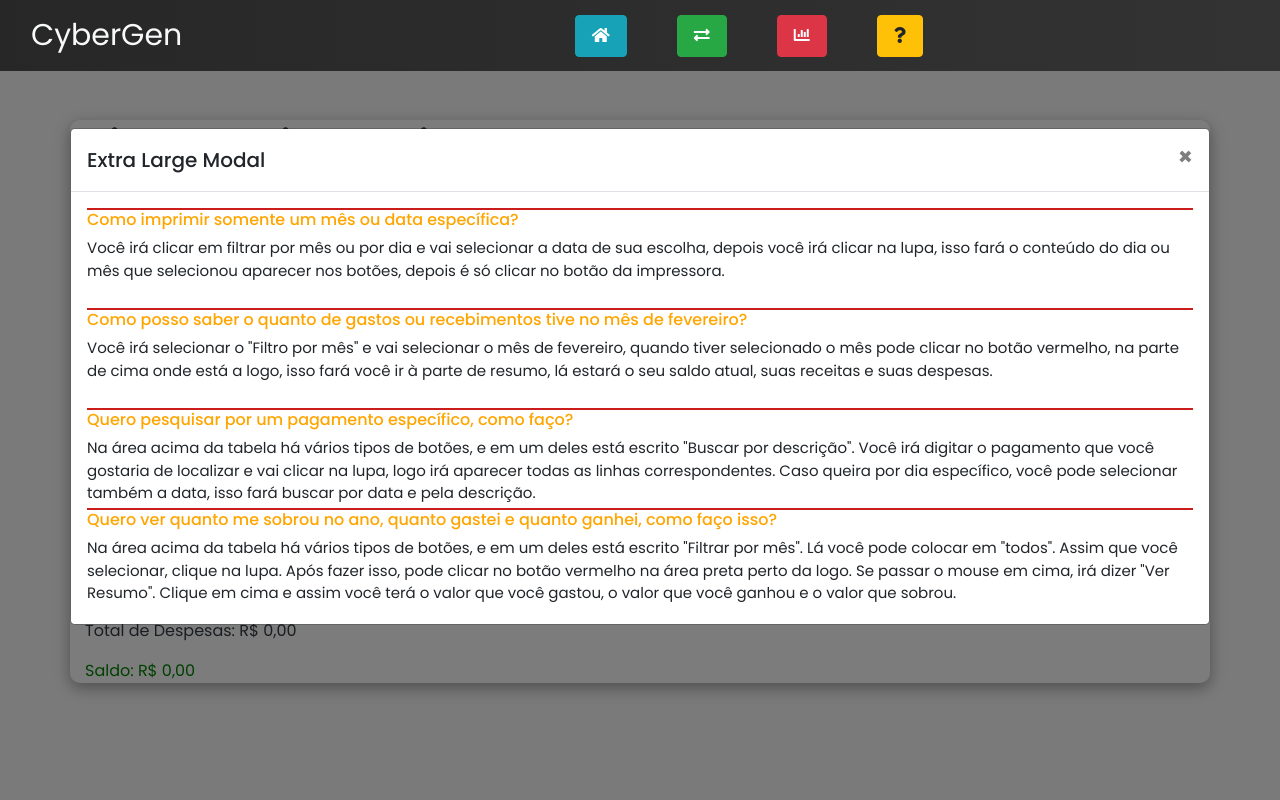
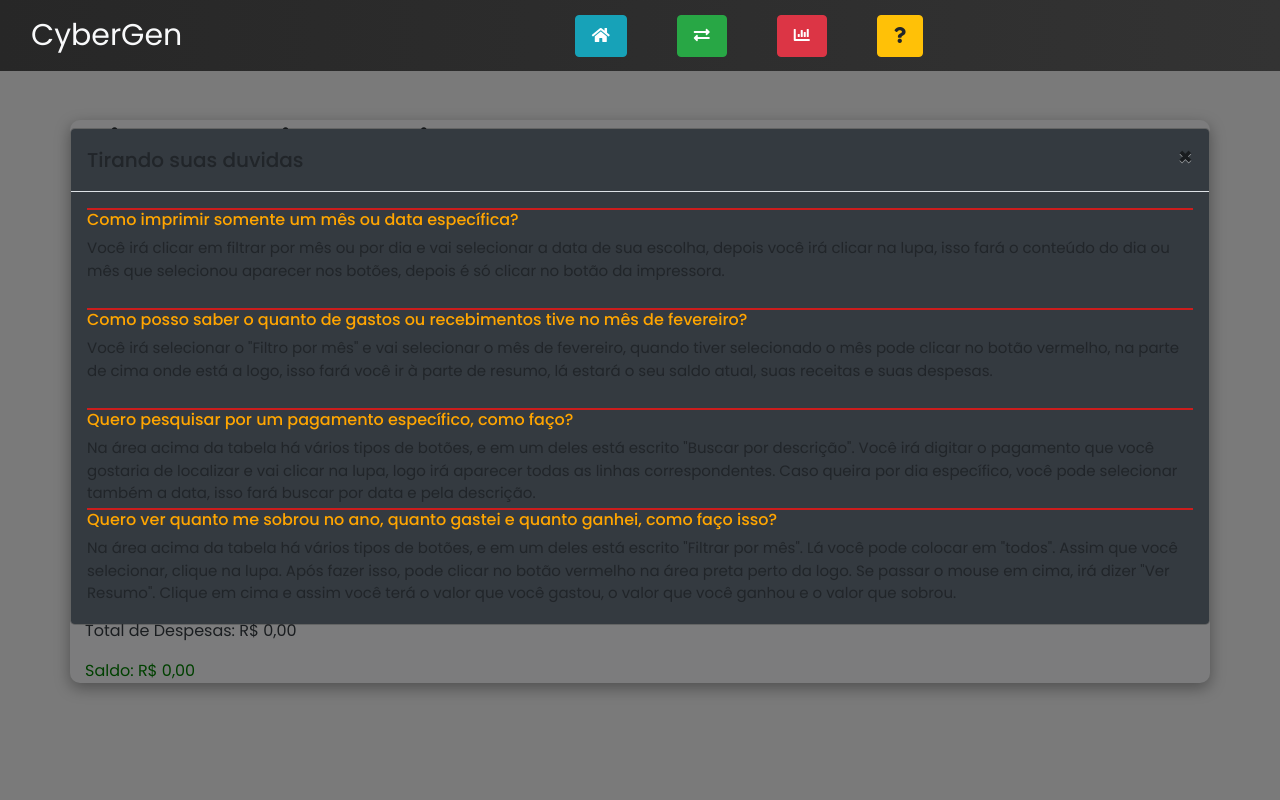
Before and after one commit to Joaodev777/portifolioJoao, a PHP site: page /loja-cell-new/index.php in a window 1280 px wide, after a click that opens the changed part. Run offline with PHP 8.4, Linux system fonts and the light colour scheme; some libraries are stand-ins or nearby versions.

Commit message:
Update index.php

```diff
--- a/loja-cell-new/index.php
+++ b/loja-cell-new/index.php
@@ -396,9 +396,9 @@ $balance = $totalIncome - $totalExpense;
     <!-- Modal -->
     <div class="modal fade" id="myModal" tabindex="-1" role="dialog" aria-labelledby="exampleModalLabel" aria-hidden="true" style="margin-top: 100px;">
         <div class="modal-dialog modal-xl" role="document">
-            <div class="modal-content">
+            <div class="modal-content bg-dark">
                 <div class="modal-header">
-                    <h5 class="modal-title" id="exampleModalLabel">Extra Large Modal</h5>
+                    <h5 class="modal-title" id="exampleModalLabel">Tirando suas duvidas</h5>
                     <button type="button" class="close" data-dismiss="modal" aria-label="Close">
                         <span aria-hidden="true">&times;</span>
                     </button>
```
